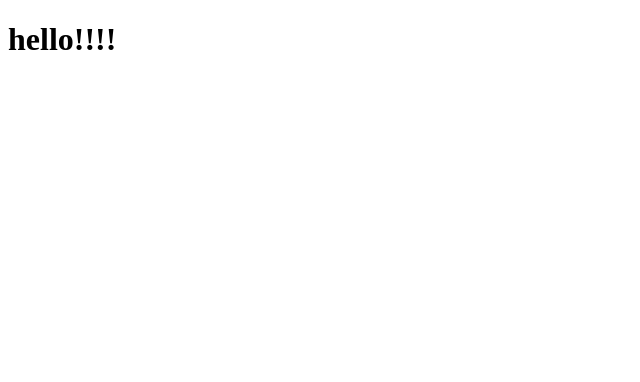
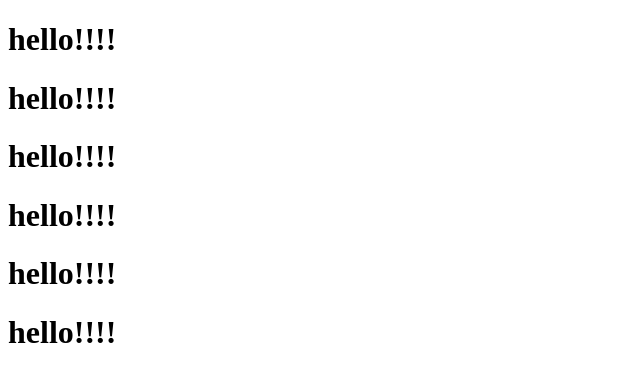
Before and after one commit to VladBorisenko/test_git, a plain HTML site: page index.html in a window 1280 px wide. Shown: the whole page, without its empty margins (0-640 px from the left). Drawn offline with Linux system fonts and the light colour scheme.

Commit message:
add index

```diff
--- a/index.html
+++ b/index.html
@@ -8,5 +8,10 @@
 </head>
 <body>
    <h1>hello!!!!</h1>
+   <h1>hello!!!!</h1>
+   <h1>hello!!!!</h1>
+   <h1>hello!!!!</h1>
+   <h1>hello!!!!</h1>
+   <h1>hello!!!!</h1>
 </body>
 </html>
```
